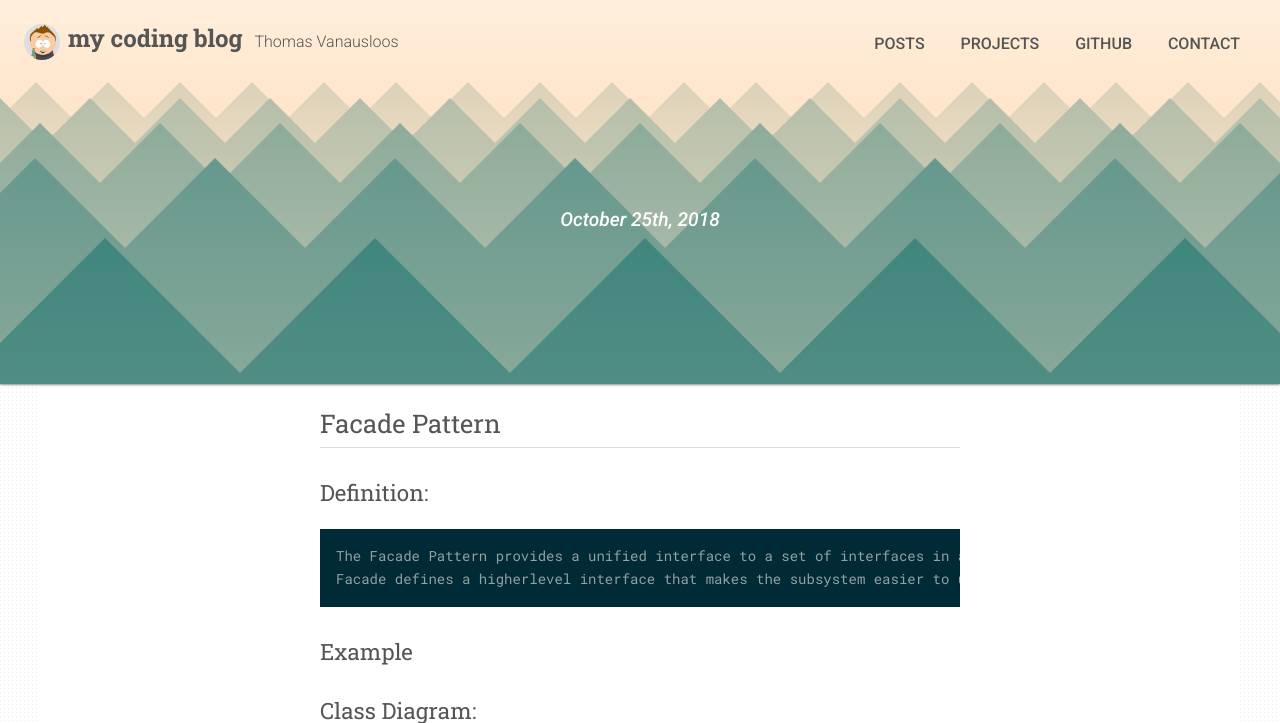
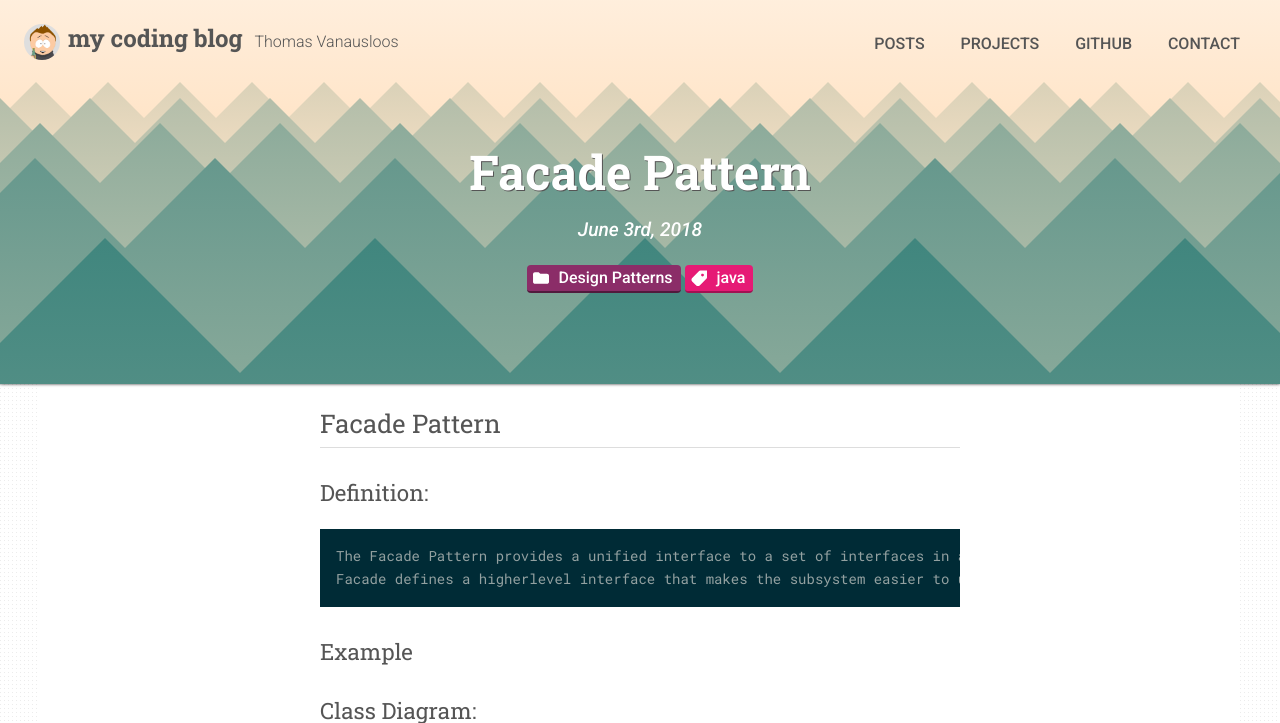
Before and after one commit to Thomasvanausloos/Thomasvanausloos.github.io, a Jekyll site: the page built from _posts/2018-06-03-facade-pattern.md, in a window 1280 px wide and 900 px high, cut to the strip 0-723 px from the top of the window. Built offline with Jekyll 4.4.1, drawn with Linux system fonts in a browser that asks for light colours; some of the changed lines change nothing that is shown.

Commit message:
[Thomas] fixed header info of facade pattern

```diff
--- a/_posts/2018-06-03-facade-pattern.md
+++ b/_posts/2018-06-03-facade-pattern.md
@@ -1,7 +1,6 @@
 ---
 title: Facade Pattern
-teaser: The Facade Pattern provides a unified interface to a set of interfaces in a subsytem.
-Facade defines a higherlevel interface that makes the subsystem easier to use.
+teaser: The Facade Pattern provides a unified interface to a set of interfaces in a subsytem
 category: Design Patterns
 tags: [java]
 ---
```
